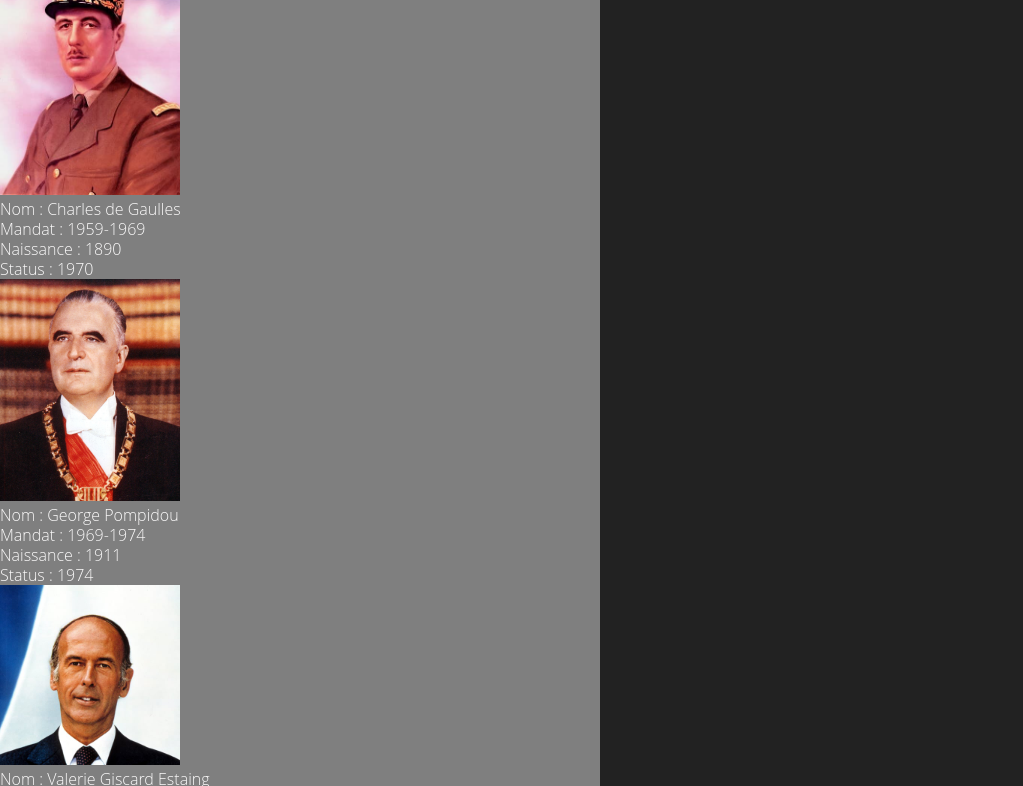
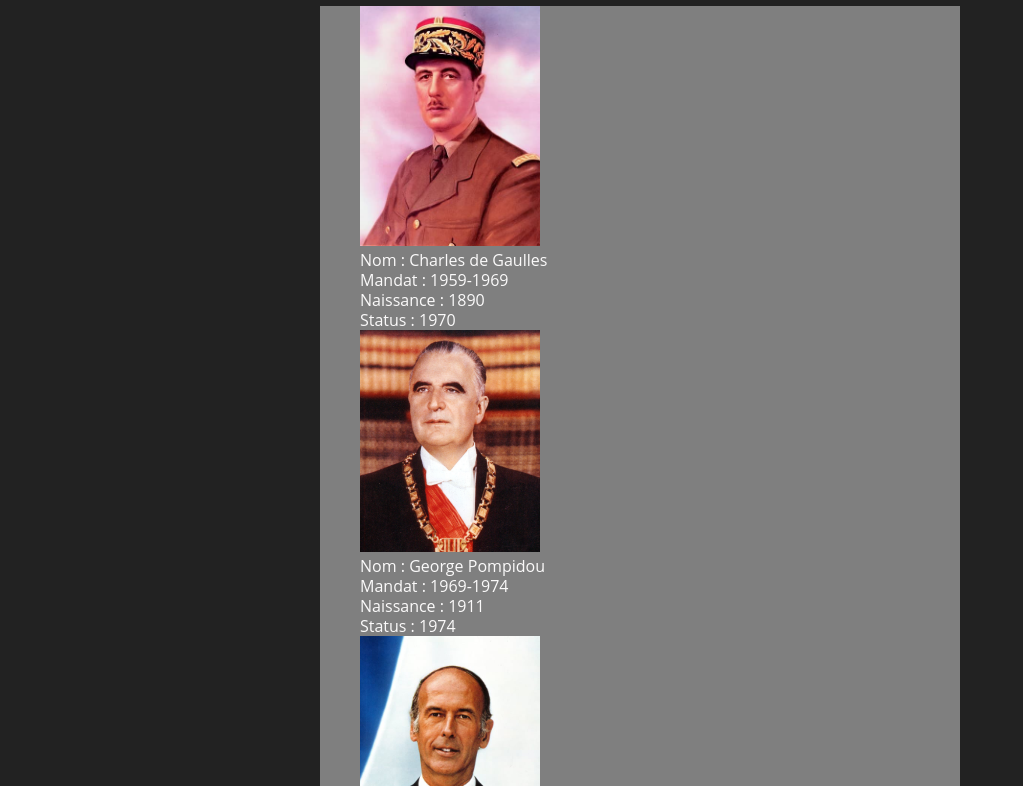
Before and after one commit to Lusegar/streaming_horreur-thriller, a plain HTML site: page index.html in a window 1280 px wide. Shown: the part 88-874 px from the top of the page, without its empty margins (0-1023 px from the left). Drawn offline with Linux system fonts and the light colour scheme.

Commit message:
[MODIF] index.html

```diff
--- a/index.html
+++ b/index.html
@@ -10,7 +10,6 @@
     <link rel="icon" type="image/png" sizes="16x16" href="favicon/favicon-16x16.png">
     <link rel="manifest" href="favicon/site.webmanifest">
     <link rel="stylesheet" href="./css/style.css">
-    <link rel="stylesheet" href="./css/reset.css">
 </head>
 <body>
     <header>
```
